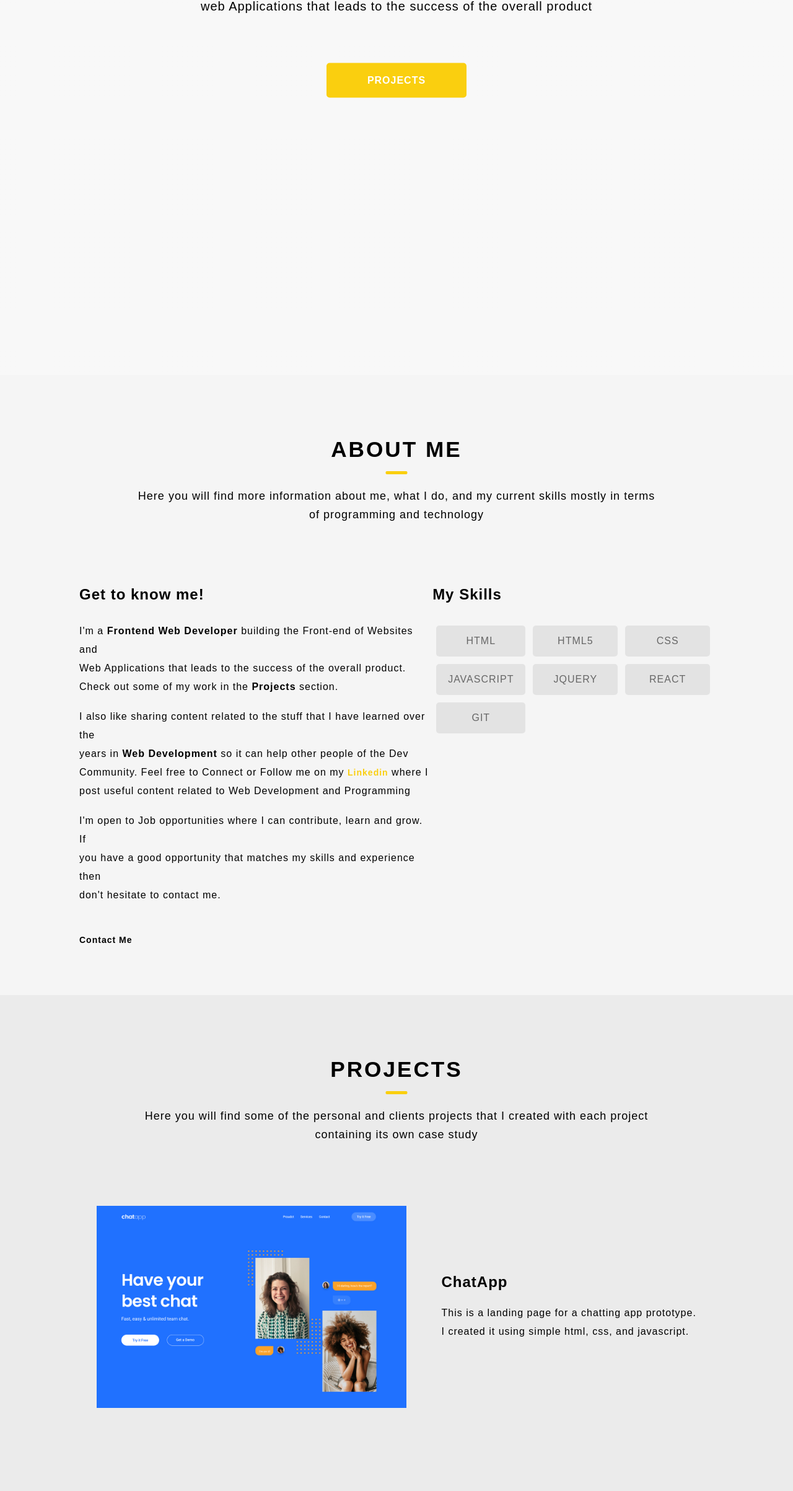
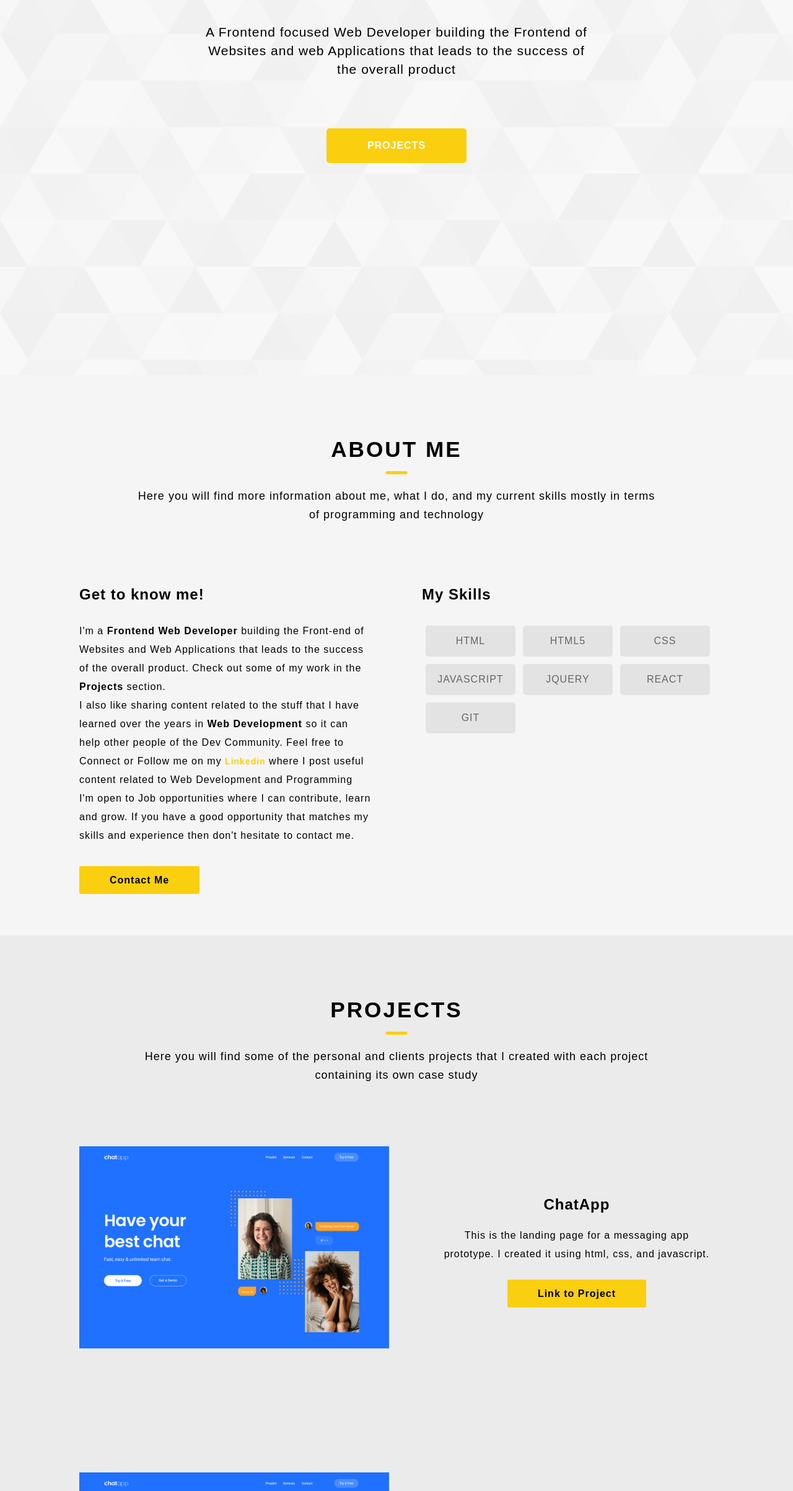
Before and after one commit to DevFlamez/Flamez-portfolio, a plain HTML site: page index.html in a window 1280 px wide. Shown: the part 395-2800 px from the top of the page at 62% size. Drawn offline with nearby package versions, Linux system fonts and the light colour scheme.

Commit message:
responsive

```diff
--- a/index.css
+++ b/index.css
@@ -46,20 +46,20 @@ li a:hover{
 .top{
     padding-top:1000px ;
     position: relative;
-    background-image: linear-gradient(to right,rgba(245,245,245,.7),rgba(245,245,245,.7)),url(./headerbg.svg) ;
+    background-image: linear-gradient(to right,rgba(245,245,245,.7),rgba(245,245,245,.7)),url(./img/headerbg.svg) ;
     background-repeat: no-repeat;
     background-size: cover;
     background-position: center;
     position: relative;
-    height: 100vh;
+
 }
 .top-text{
     position: absolute;
-    top: 40%;
+    top:50%;
     left: 50%;
     transform: translate(-50%, -50%);
     text-align: center;
-    padding-bottom: -600px;
+
 }
 .top-text h1{
     font-size: 2.2rem;
@@ -69,8 +69,11 @@ li a:hover{
     font-style: bold;
 }
 .top-text p{
-    font-size: 20px;
+    word-wrap: break-word;
+    font-size: 21px;
     padding-bottom: 10px;
+    line-height: 30px;
+    font-family: 'source Sans Pro', sans-serif;
 }
 .top a{
     font-size: 18px;
@@ -124,8 +127,9 @@ li a:hover{
 }
 .more{
     padding: 80px 10%;
-    display: flex;
-    flex-direction: row;
+    display: grid;
+    grid-template-columns: 1fr 1fr;
+    gap: 8%;
     align-items: top;
     justify-content: space-between;
     margin-top: 20px;
@@ -136,6 +140,9 @@ li a:hover{
 .more .linkedin{
     color: #facf0f;
 }
+.more .linkedin:hover{
+    text-decoration: underline;
+}
 .more h1{
     font-size: 1.5rem;
     padding-bottom: 30px;
@@ -143,6 +150,9 @@ li a:hover{
 }
 .summary{
     margin-bottom: 30px;
+}
+.summary p{
+    word-wrap: break-word;
 }
 .skills{
     display: absolute;
@@ -157,13 +167,14 @@ li a:hover{
     margin: 6px;
     background-color:rgba(153,153,153,.2);
 }
-.contact-list a{
+.contact-link a{
     font-size: 16px;
     font-weight:800;
     border-radius: 3px;
     padding: 14px 49px;
     background-color: #facf0f;
 }
+
 .project{
     padding-top: 100px;
     background-color:rgba(153,153,153,.2);
@@ -172,19 +183,35 @@ li a:hover{
     line-height: 30px;
 }
 .projects-list{
-    display: flex;
-    flex-direction: row;
-    text-align: left;
+    display: grid;
+    grid-template-columns: 1fr 1fr;
+    gap:8%;
     align-items: center;
-    justify-content: space-around;
-    padding: 100px 10%;
+    justify-content: space-between;
+    padding: 100px 10%
+}
+.projects-list div{
+    text-align: center;
+    word-wrap:break-word;
 }
 .projects-list p{
     line-height: 30px;
+    text-align: center;
+    padding-bottom: 40px;
 }
 .projects-list h1{
+    text-align: center;
     line-height: 30px;
     padding-bottom: 20px;
+}
+.projects-list a{
+    text-align: center;
+    font-size: 16px;
+    font-weight:800;
+    border-radius: 3px;
+    padding: 14px 49px;
+    background-color: #facf0f;
+    margin-top: 20px;
 }
 .one{
     width:500px;
@@ -263,3 +290,34 @@ button{
 i{
     padding-right: 10px;
 }
+
+
+/*responsive*/
+
+@media only screen and (max-width:1220px) {
+    .top-text{
+
+    }
+    .more{
+    padding: 80px 6%;
+    display: grid;
+    grid-template-columns: 1fr 1fr;
+    gap:7%;
+    align-items: top;
+    justify-content: space-between;
+    margin-top: 20px;
+    }
+    .skills p{
+    text-align: center;
+    border-radius: 5px;
+    color: #666;
+    padding: 9px 14px;
+    margin: 6px;
+    background-color:rgba(153,153,153,.2);
+
+    }
+    form {
+    width: 80%;
+    margin: 0 auto;
+    }
+}
--- a/index.html
+++ b/index.html
@@ -32,8 +32,7 @@
     <section class="top" id="c1">
         <div class="top-text">
             <h1>HEY, I'M ADEBAYO AYOMIDE</h1>
-            <p>A Frontend focused Web Developer building the Frontend of Websites and</p>
-            <p> web Applications that leads to the success of the overall product</p>
+            <p>A Frontend focused Web Developer building the Frontend of Websites and web Applications that leads to the success of the overall product</p>
             <div class="project-link">
                 <a href="#c3">PROJECTS</a>
             </div>
@@ -49,13 +48,13 @@
             <div>
             <div class="summary">
                 <h1>Get to know me!</h1>
-                <p>I'm a <span>Frontend Web Developer</span> building the Front-end of Websites and<br> Web Applications that leads to the
-                    success of the overall product. <br>Check out some of my work in the <span>Projects</span> section.</p><br>
-                <p>I also like sharing content related to the stuff that I have learned over the<br> years in
-                    <span>Web Development</span> so it can help other people of the Dev <br> Community. Feel free to Connect
-                    or Follow me on my <a class="linkedin" href="https://www.linkedin.com/in/adebayo-ayomide-3580a2243/" target="_blank">Linkedin</a> where I<br> post useful content related to Web Development and Programming</p><br>
-                <p>I'm open to Job opportunities where I can contribute, learn and grow. If<br> you have a
-                good opportunity that matches my skills and experience then<br> don't hesitate to contact me.</p><br>
+                <p>I'm a <span>Frontend Web Developer</span> building the Front-end of Websites and Web Applications that leads to the
+                    success of the overall product. Check out some of my work in the <span>Projects</span> section.</p>
+                <p>I also like sharing content related to the stuff that I have learned over the years in
+                    <span>Web Development</span> so it can help other people of the Dev Community. Feel free to Connect
+                    or Follow me on my <a class="linkedin" href="https://www.linkedin.com/in/adebayo-ayomide-3580a2243/" target="_blank">Linkedin</a> where I post useful content related to Web Development and Programming</p>
+                <p>I'm open to Job opportunities where I can contribute, learn and grow. If you have a
+                good opportunity that matches my skills and experience then don't hesitate to contact me.</p><br>
             </div>
             <div class="contact-link">
                 <a href="#c4">Contact Me</a>
@@ -85,7 +84,8 @@
                 <img class="one" src="./img/81866.jpg">
                 <div>
                 <h1>ChatApp</h1>
-                <p>This is a landing page for a chatting app prototype. <br> I created it using simple html, css, and javascript. </p>
+                <p>This is the landing page for a messaging app prototype. I created it using html, css, and javascript.</p>
+                <div><a href="">Link to Project</a>  </div>
                 </div>
             </div>
             <div class="projects-list">
```
